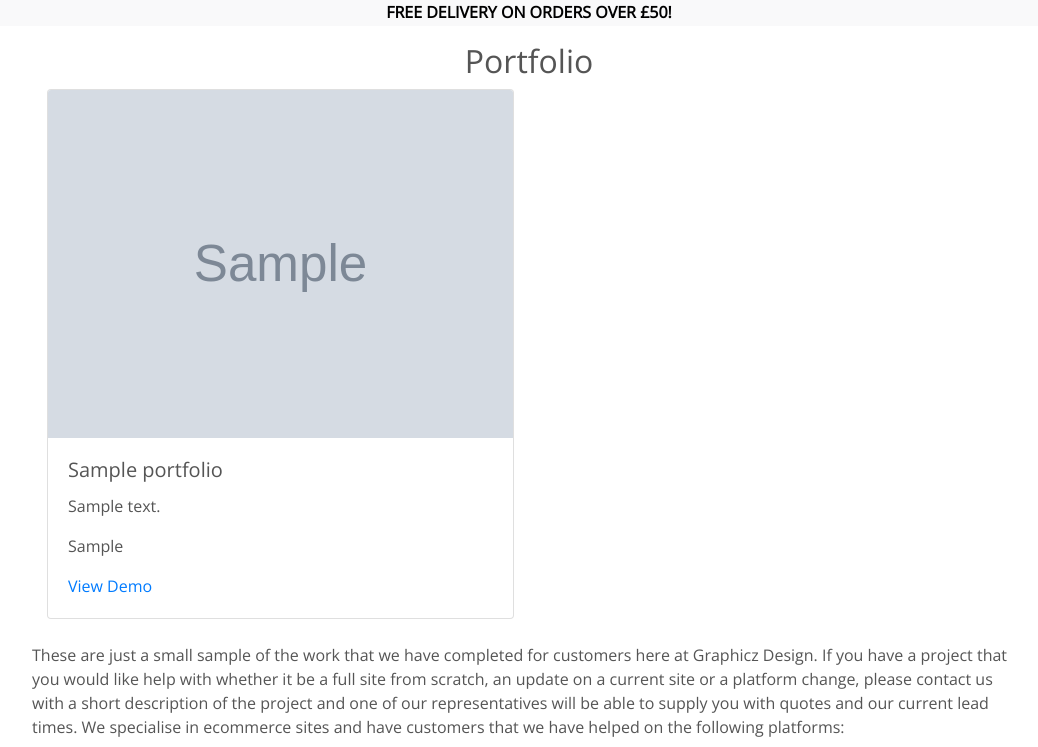
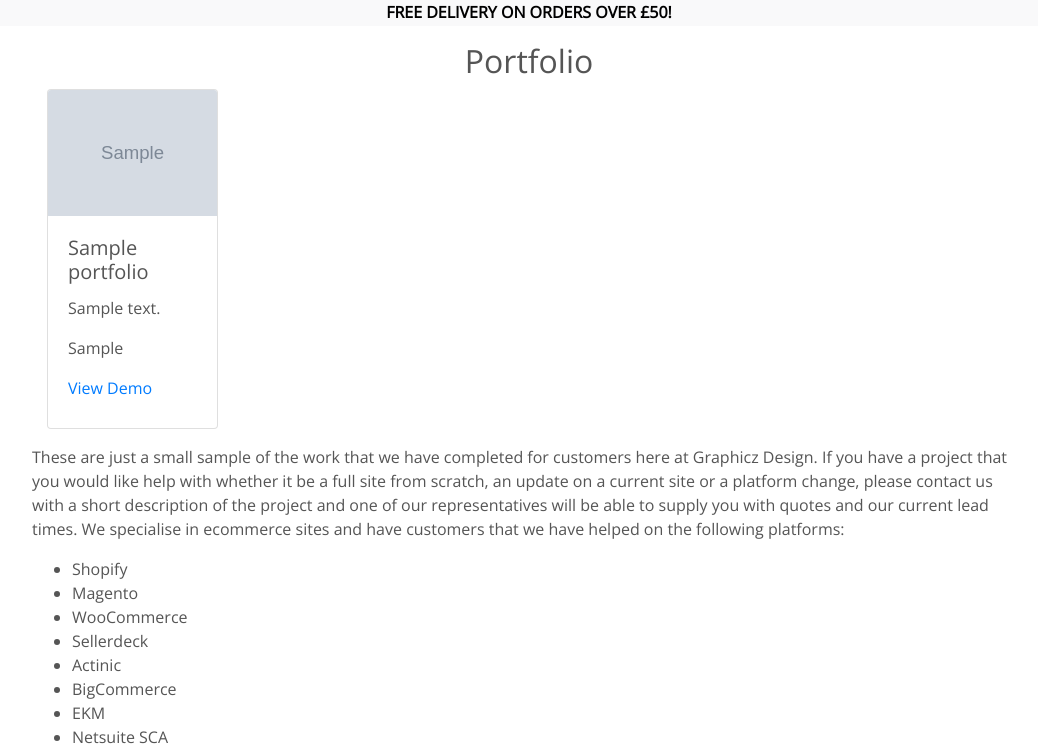
Before and after one commit to Baynuts/graphics, a Django app: page /portfolio/ in a window 1280 px wide. Shown: the part 134-881 px from the top of the page, without its empty margins (111-1149 px from the left). Run offline with Django 3.2, Linux system fonts and the light colour scheme; tables that the repository leaves empty hold one stand-in row (values such as "Sample post"); grey boxes marked "Sample" are stand-in pictures; some libraries are stand-ins or nearby versions.

Commit message:
Clean up portfolio code

```diff
--- a/checkout/webhooks.py
+++ b/checkout/webhooks.py
@@ -11,11 +11,11 @@ import stripe
 @csrf_exempt
 def webhook(request):
     """Listen for webhooks from Stripe"""
-    # Setup
+    # Stripe webhhok Setup
     webhook_secret = settings.STRIPE_WEBHOOK_SECRET
     stripe.api_key = settings.STRIPE_SECRET_KEY
 
-    # Get the webhook data and verify its signature
+    # Get webhook data and verify its signature
     payload = request.body
     sig_header = request.META['HTTP_STRIPE_SIGNATURE']
     event = None
@@ -33,7 +33,7 @@ def webhook(request):
     except Exception as e:
         return HttpResponse(content=e, status=400)
 
-    # Set up a webhook handler
+    # Set up the webhook handler
     handler = StripeWebhook_Handler(request)
 
     # Map webhook events to relevant handler functions
--- a/portfolio/templates/portfolio/portfolio.html
+++ b/portfolio/templates/portfolio/portfolio.html
@@ -13,16 +13,18 @@
     <div class="overlay"></div>
     <div class="container">
         <div class="container-fluid">
+            <!-- Heading block-->
             <div class="row">
                 <div class="col text-center mt-3">
                     <h2 class="logo-font">Portfolio</h2>
                 </div>
             </div>
             <div class="row">
+                <div class="card-deck">
+                    <!-- Iterate through portfolio objects and create gallery-->
                     {% for portfolio in portfolio %}
                         <div class="col-12 col-md-6">
-                    <div class="card-deck">
-                        <div class="card mb-2">
+                                <div class="card card-port mb-2">
                                     {% if portfolio.image %}
                                         <img class="card-img-top" src="{{ portfolio.image.url }}" alt="{{ portfolio.name }}">
                                     {% else %}
@@ -36,11 +38,11 @@
                                     </div>
                                 </div>
                         </div>
-                </div>
                     {% endfor %}
                 </div>
             </div>
-
+        </div>
+        <!-- Base text row -->
         <div class="row">
             <div class="col text-left mt-3">
                 <p class="port-base">
@@ -63,6 +65,4 @@
             </div>
         </div>
     </div>
-
-
 {% endblock %}
--- a/static/css/base.css
+++ b/static/css/base.css
@@ -261,6 +261,14 @@ footer.text-footer {
 .prod-img {
 width: 100%;
 }
+
+/* Porfolio styles */
+
+.card-port {
+    height: 100%;
+}
+
+
 
 /* Product detail styles */
 
```
Also changed, not shown: cart/views.py (+4 -4 lines), checkout/models.py (+3 -6 lines). Lines whose indentation alone changed are shown as unchanged.
